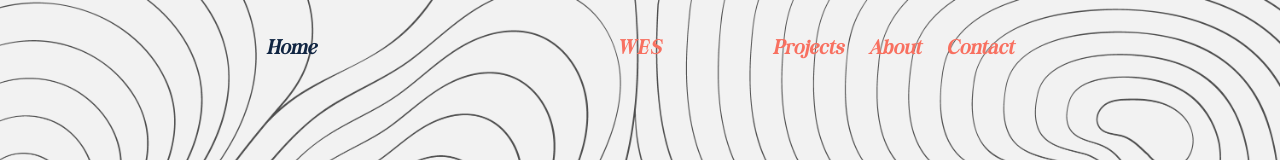
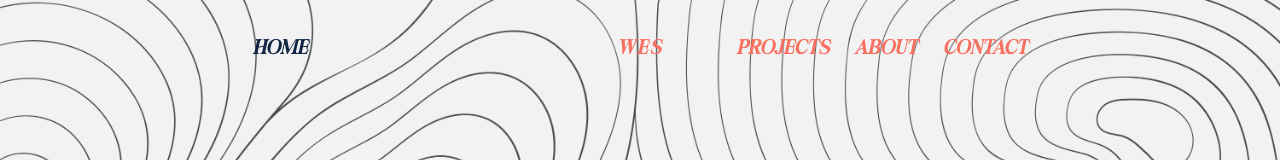
Before and after one commit to Sonderssss/wes-portfolio-react, a React (Vite) app: page / in a window 1280 px wide. Shown: the top 160 px of the page. Built offline with nearby package versions, Linux system fonts and the light colour scheme.

Commit message:
refactor: improve formatting and readability of navigation links in App component

```diff
--- a/src/App.tsx
+++ b/src/App.tsx
@@ -1,25 +1,53 @@
-import React from 'react'
-import { NavLink } from 'react-router-dom'
-import AppRouter from './router'
-import './App.css'
+import React from "react";
+import { NavLink } from "react-router-dom";
+import AppRouter from "./router";
+import "./App.css";
 
 const App: React.FC = () => {
   return (
     <>
       <nav>
         <div className="container">
-          <NavLink to="/" className={({ isActive }) => isActive ? 'router-link-exact-active' : ''}>Home</NavLink>
+          <NavLink
+            to="/"
+            className={({ isActive }) =>
+              isActive ? "router-link-exact-active" : ""
+            }
+          >
+            HOME
+          </NavLink>
           <span>WES</span>
           <div className="other-links">
-            <NavLink to="/projects" className={({ isActive }) => isActive ? 'router-link-exact-active' : ''}>Projects</NavLink>
-            <NavLink to="/about" className={({ isActive }) => isActive ? 'router-link-exact-active' : ''}>About</NavLink>
-            <NavLink to="/contact" className={({ isActive }) => isActive ? 'router-link-exact-active' : ''}>Contact</NavLink>
+            <NavLink
+              to="/projects"
+              className={({ isActive }) =>
+                isActive ? "router-link-exact-active" : ""
+              }
+            >
+              PROJECTS
+            </NavLink>
+            <NavLink
+              to="/about"
+              className={({ isActive }) =>
+                isActive ? "router-link-exact-active" : ""
+              }
+            >
+              ABOUT
+            </NavLink>
+            <NavLink
+              to="/contact"
+              className={({ isActive }) =>
+                isActive ? "router-link-exact-active" : ""
+              }
+            >
+              CONTACT
+            </NavLink>
           </div>
         </div>
       </nav>
       <AppRouter />
     </>
-  )
-}
+  );
+};
 
-export default App
+export default App;
```
